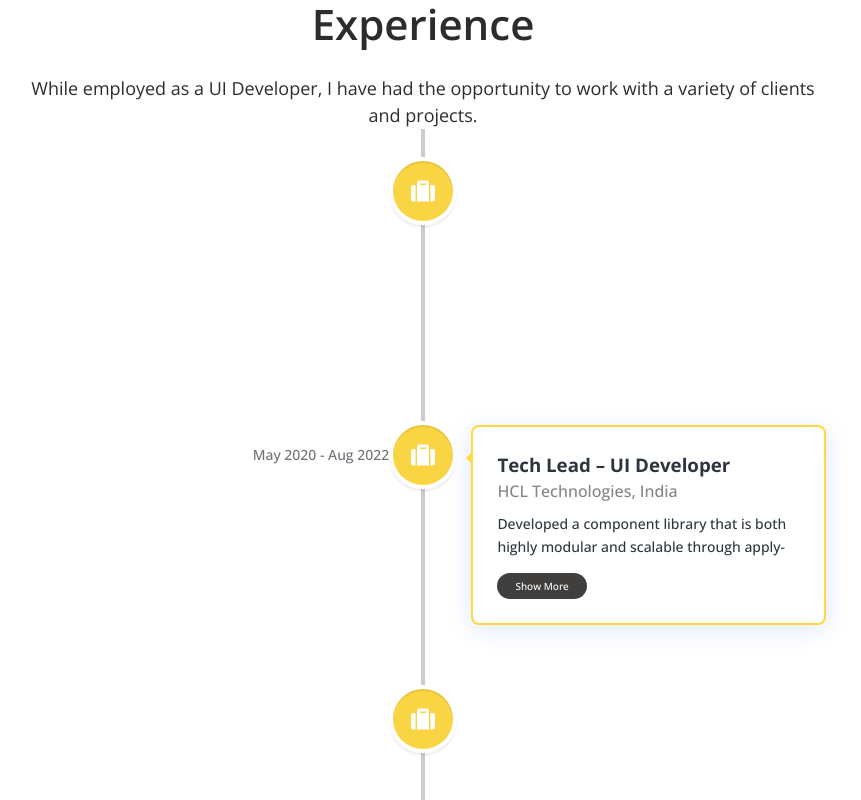
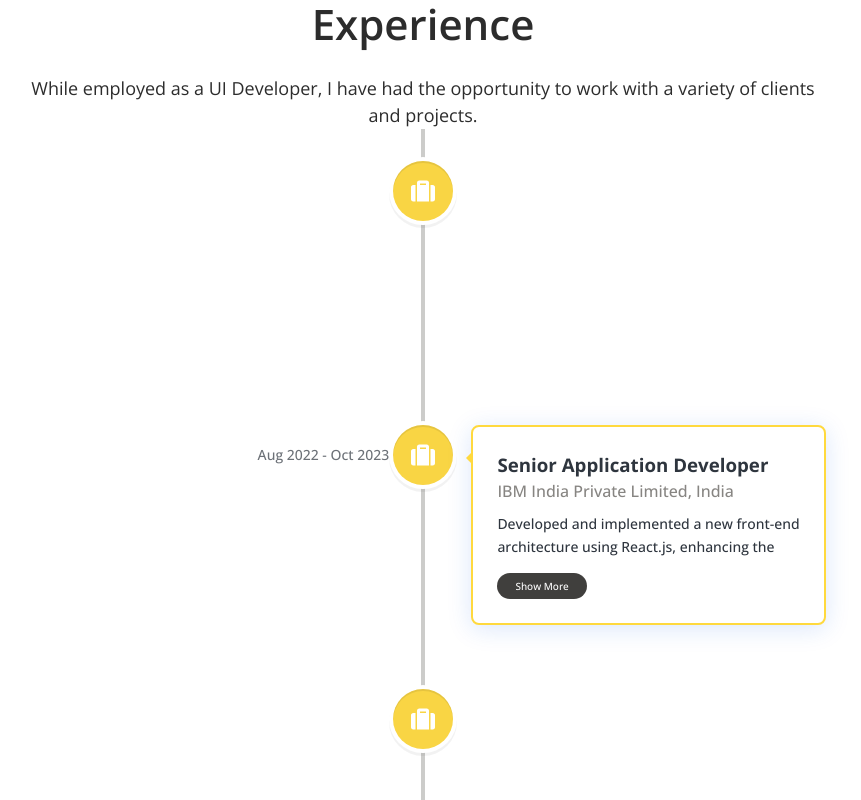
Before and after one commit to vineethpradeep/Vineeth_portfolio, a React (Vite) app: page / in a window 1280 px wide. Shown: the part 2940-3740 px from the top of the page, without its empty margins (217-1078 px from the left). Built offline with nearby package versions, Linux system fonts and the light colour scheme.

Commit message:
experiences update

```diff
--- a/src/data/constants.js
+++ b/src/data/constants.js
@@ -262,7 +262,18 @@ export const skills = [
 
 export const experiences = [
   {
-    id: 0,
+    id: 1,
+    role: "Freelance Web Developer",
+    company: "Freelance, Uk, Swansea",
+    date: "Jul 2024 - Present",
+    desc: [
+      "A real estate platform designed to simplify property management and enhance the user experience. The platform integrates Google Authentication for secure login, property listing and management, geo-location services using Mapbox, and image processing for high-quality property visuals. Built with Next.js, React.js, Node.js, and MongoDB, the platform is optimized for performance, scalability, and seamless user interaction.",
+      "A hotel booking system that streamlines real-time reservations and manages guest data efficiently. It features dynamic dashboards, secure form validation, and real-time analytics. Built with React.js, Supabase, and PostgreSQL, the system offers a smooth and responsive user experience for both customers and hotel administrators",
+      "A responsive web platform built to connect mentors and students, offering an easy-to-use interface for enrollment and learning management. Developed with Angular, the platform allows students to find mentors, schedule sessions, and track progress",
+    ],
+  },
+  {
+    id: 2,
     role: "Senior Application Developer",
     company: "IBM India Private Limited, India",
     date: "Aug 2022 - Oct 2023",
@@ -273,7 +284,7 @@ export const experiences = [
     ],
   },
   {
-    id: 1,
+    id: 3,
     role: "Tech Lead – UI Developer",
     company: "HCL Technologies, India",
     date: "May 2020 - Aug 2022",
@@ -286,7 +297,7 @@ export const experiences = [
     ],
   },
   {
-    id: 2,
+    id: 4,
     role: "Senior Analyst – UI Developer",
     company: "Apptium Technology India Pvt. Ltd, India",
     date: "Mar 2018 - Jan 2020",
@@ -298,7 +309,7 @@ export const experiences = [
     ],
   },
   {
-    id: 3,
+    id: 5,
     role: "Business Associate",
     company: "Crown Solution India Pvt Ltd, India",
     date: "Jun 2017 - Nov 2017",
@@ -309,7 +320,7 @@ export const experiences = [
     ],
   },
   {
-    id: 4,
+    id: 6,
     role: "Software Web Designer",
     company: "DUCEN IT Pvt Ltd, India",
     date: "Oct 2013 - Jun 2017",
@@ -322,7 +333,7 @@ export const experiences = [
     ],
   },
   {
-    id: 5,
+    id: 7,
     role: "System Administrator",
     company: "Narayanaguru College of Engineering, India",
     date: "Nov 2007 - May 2010",
```
